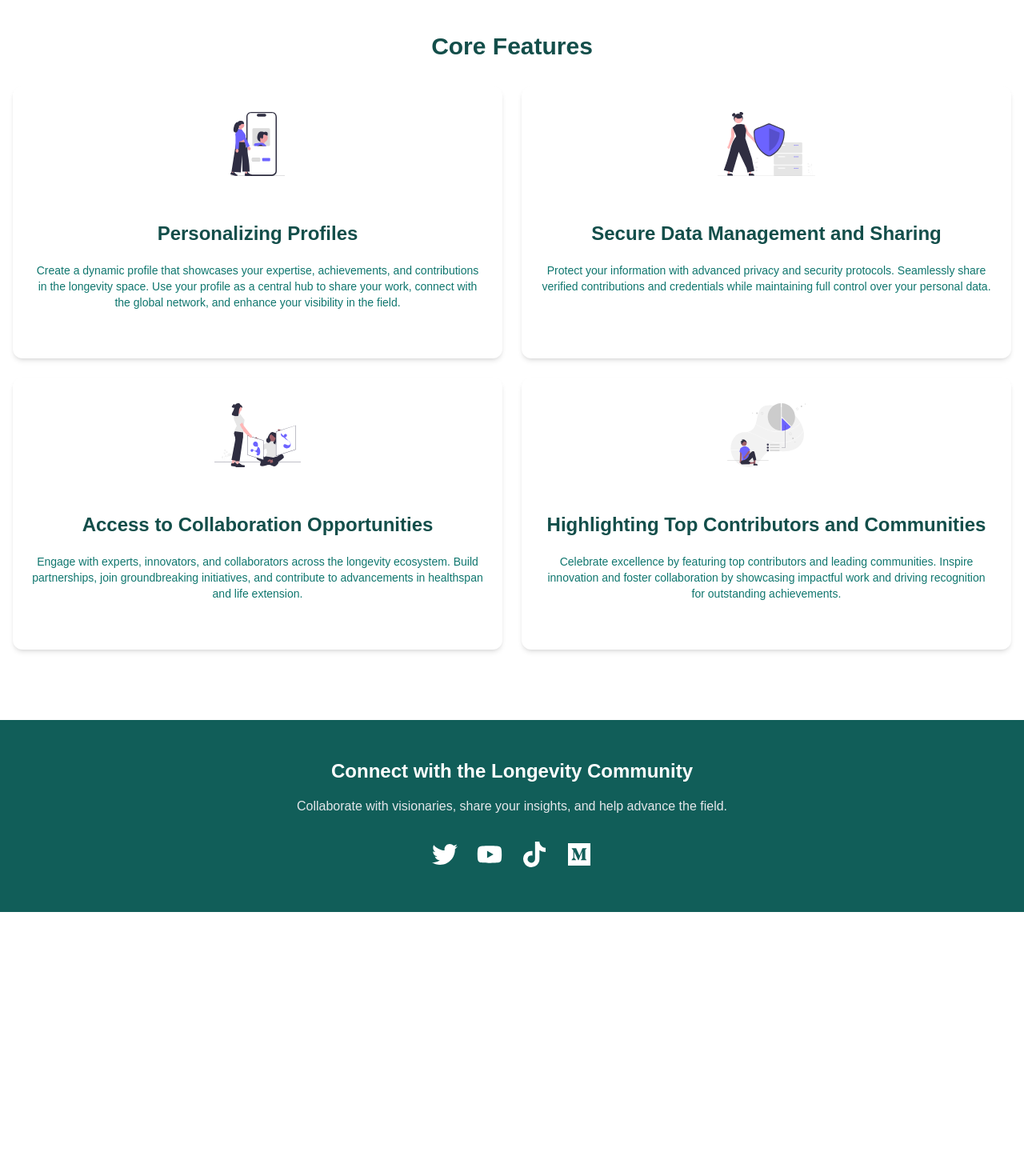
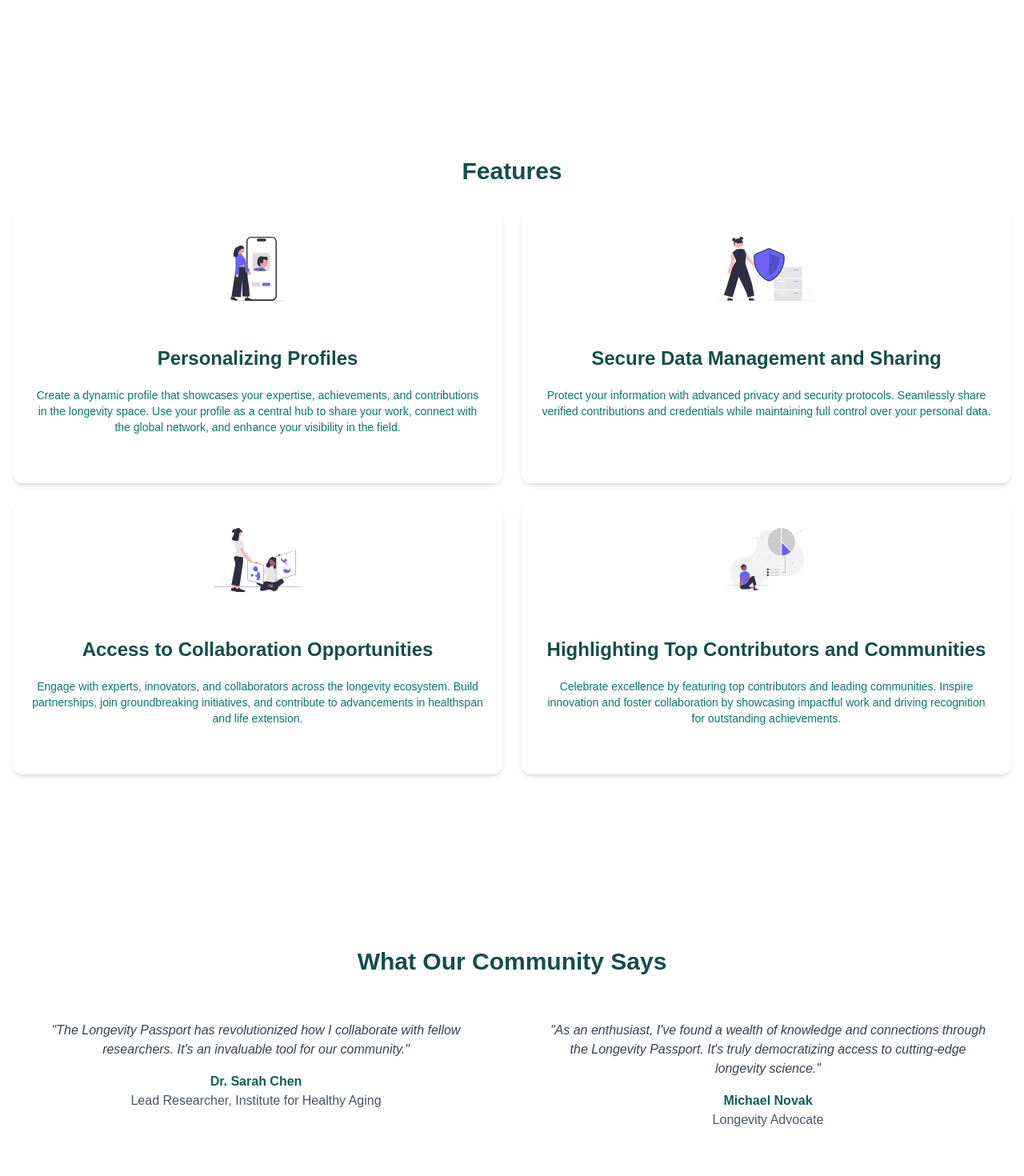
Before and after one commit to polux0/longevity-passport, a Next.js app: page / in a window 1280 px wide. Shown: the part 1040-2510 px from the top of the page at 80% size. Before the commit the page ends 2180 px from the top, so only its background shows below. Built offline with nearby package versions, Linux system fonts and the light colour scheme.

Commit message:
fix: vercel deployment requirements!

```diff
--- a/app/page.tsx
+++ b/app/page.tsx
@@ -1,63 +1,102 @@
-import { Button } from "@/components/ui/button";
-import { CommunityCard } from "@/components/community-card";
-import { FeatureCard } from "@/components/feature-card";
-import { ArrowRight } from "lucide-react";
-import Footer from "@/components/footer";
+import { Button } from "@/components/ui/button"
+import { CommunityCard } from "@/components/community-card"
+import { FeatureCard } from "@/components/feature-card"
+import { ArrowRight } from 'lucide-react'
+import { Card, CardContent } from "@/components/ui/card"
+import Footer from "@/components/footer"
+
 
 const features = [
   {
     title: "Personalizing Profiles",
     description:
       "Create a dynamic profile that showcases your expertise, achievements, and contributions in the longevity space. Use your profile as a central hub to share your work, connect with the global network, and enhance your visibility in the field.",
-    image: "/images/personalized_profile.svg",
+    image: "/images/personalized_profile.svg", // Unique image for this feature
   },
   {
     title: "Secure Data Management and Sharing",
     description:
       "Protect your information with advanced privacy and security protocols. Seamlessly share verified contributions and credentials while maintaining full control over your personal data.",
-    image: "/images/secure_data.svg",
+    image: "/images/secure_data.svg", // Unique image for this feature
   },
   {
     title: "Access to Collaboration Opportunities",
     description:
       "Engage with experts, innovators, and collaborators across the longevity ecosystem. Build partnerships, join groundbreaking initiatives, and contribute to advancements in healthspan and life extension.",
-    image: "/images/collaboration_opportunities.svg",
+    image: "/images/collaboration_opportunities.svg", // Unique image for this feature
   },
   {
     title: "Highlighting Top Contributors and Communities",
     description:
       "Celebrate excellence by featuring top contributors and leading communities. Inspire innovation and foster collaboration by showcasing impactful work and driving recognition for outstanding achievements.",
-    image: "/images/higlight_contributors.svg",
+    image: "/images/higlight_contributors.svg", // Unique image for this feature
   },
 ];
+const communities = [
+  {
+    title: "Cellular Regeneration",
+    description: "Explore the latest research in cellular repair and regeneration technologies.",
+    memberCount: 1240,
+    tags: ["Research", "Biotech", "Medicine"],
+  },
+  {
+    title: "Nutrition & Longevity",
+    description: "Discussion of dietary approaches to extending healthspan and lifespan.",
+    memberCount: 2350,
+    tags: ["Diet", "Health", "Supplements"],
+  },
+  {
+    title: "Aging Research",
+    description: "Latest developments in understanding and intervening in the aging process.",
+    memberCount: 1890,
+    tags: ["Science", "Research", "Biology"],
+  },
+  {
+    title: "Mental Wellness",
+    description: "Strategies for maintaining cognitive health and mental vitality as we age.",
+    memberCount: 1560,
+    tags: ["Psychology", "Neuroscience", "Wellness"],
+  },
+]
 
 const passportReasons = [
   {
     title: "Unite",
-    description:
-      "Bring together global experts, enthusiasts, and innovators to drive collaboration in the longevity ecosystem.",
+    description: "Bring together global experts, enthusiasts, and innovators to drive collaboration in the longevity ecosystem.",
     type: "unite" as const,
   },
   {
     title: "Contribute",
-    description:
-      "Showcase your achievements, share insights, and support advancements in healthspan and life extension.",
+    description: "Showcase your achievements, share insights, and support advancements in healthspan and life extension.",
     type: "contribute" as const,
   },
   {
     title: "Recognition",
-    description:
-      "Earn trusted verification for your contributions and gain visibility within the longevity field.",
+    description: "Earn trusted verification for your contributions and gain visibility within the longevity field.",
     type: "recognition" as const,
   },
-];
+]
+
+const testimonials = [
+  {
+    quote: "The Longevity Passport has revolutionized how I collaborate with fellow researchers. It's an invaluable tool for our community.",
+    author: "Dr. Sarah Chen",
+    title: "Lead Researcher, Institute for Healthy Aging"
+  },
+  {
+    quote: "As an enthusiast, I've found a wealth of knowledge and connections through the Longevity Passport. It's truly democratizing access to cutting-edge longevity science.",
+    author: "Michael Novak",
+    title: "Longevity Advocate"
+  }
+]
 
 export default function Home() {
   return (
     <main className="min-h-screen bg-white">
       <div className="container mx-auto px-4 py-6">
+        {/* Header */}
         <header className="flex items-center justify-between mb-12">
-          <h1 className="text-teal-900 text-xl font-semibold">_Longevity Passport</h1>
+          <h1 className="text-teal-900 text-2xl font-semibold">_Longevity Passport</h1>
         </header>
 
         {/* Hero Section */}
@@ -68,12 +107,14 @@ export default function Home() {
         <p className="text-gray-600 text-xl max-w-3xl mx-auto mb-12">
           Create your Longevity Passport to join a global network of experts, enthusiasts, and innovators. Track your contributions, collaborate with your community, and shape the future of improving healthspan and life extension.
         </p>
-          <Button className="bg-[#0A5C5C] hover:bg-[#094949] text-white px-8 py-6 text-lg h-auto">
+        <Button
+          className="bg-[#0A5C5C] hover:bg-[#094949] text-white px-8 py-6 text-lg h-auto"
+        >
           Reserve your passport <ArrowRight className="ml-2 h-5 w-5" />
         </Button>
       </section>
 
-        {/* Features Section */}
+        {/* Why the longevity passport? Section */}
         <section className="my-16">
           <h2 className="text-teal-900 text-3xl font-bold mb-8 text-center">Why the longevity passport?</h2>
           <div className="grid grid-cols-1 md:grid-cols-3 gap-6">
@@ -87,18 +128,59 @@ export default function Home() {
             ))}
           </div>
         </section>
+      </div>
 
-        {/* Core Features */}
-        <section className="my-16">
-          <h2 className="text-teal-900 text-3xl font-bold mb-8 text-center">Core Features</h2>
+      {/* Core Features Section */}
+      <section className="bg-white-50/50 my-16">
+        <div className="container mx-auto px-4 py-16">
+          <h2 className="text-teal-900 text-3xl font-bold mb-8 text-center">Features</h2>
           <div className="grid grid-cols-1 sm:grid-cols-2 gap-6">
             {features.map((feature, index) => (
               <CommunityCard key={index} {...feature} />
             ))}
           </div>
+        </div>
       </section>
+
+      <div className="container mx-auto px-4 py-6">
+        {/* Testimonials Section */}
+        <section className="my-16">
+          <h2 className="text-teal-900 text-3xl font-bold mb-8 text-center">What Our Community Says</h2>
+          <div className="grid grid-cols-1 md:grid-cols-2 gap-8">
+            {testimonials.map((testimonial, index) => (
+              <Card key={index} className="bg-white-50 text-center">
+                <CardContent className="pt-6">
+                  <p className="text-gray-700 italic mb-4">"{testimonial.quote}"</p>
+                  <p className="text-teal-800 font-semibold">{testimonial.author}</p>
+                  <p className="text-gray-600">{testimonial.title}</p>
+                </CardContent>
+              </Card>
+            ))}
+          </div>
+        </section>
+
+        {/* Newsletter Signup Section */}
+        {/* <section className="my-16">
+          <Card className="bg-teal-800 text-white">
+            <CardContent className="pt-6">
+              <h2 className="text-2xl font-bold mb-4">Connect with the Longevity Community</h2>
+              <p className="mb-6">Collaborate with visionaries, share your insights, and help advance the field.</p>
+              <form className="flex flex-col sm:flex-row gap-4">
+                <Input
+                  type="email"
+                  placeholder="Enter your email"
+                  className="flex-grow bg-white text-gray-800"
+                />
+                <Button type="submit" className="bg-white text-teal-800 hover:bg-gray-100">
+                  Subscribe
+                </Button>
+              </form>
+            </CardContent>
+          </Card>
+        </section> */}
       </div>
       <Footer></Footer>
     </main>
+
   );
 }
--- a/components/community-card.tsx
+++ b/components/community-card.tsx
@@ -3,7 +3,7 @@ import { Card } from "@/components/ui/card"
 interface CommunityCardProps {
   title: string;
   description: string;
-  image: string; // Add the image property
+  image: string;
 }
 
 // export function CommunityCard({ title, description, memberCount, tags }: CommunityCardProps) {
```
Lines whose indentation alone changed are shown as unchanged.
